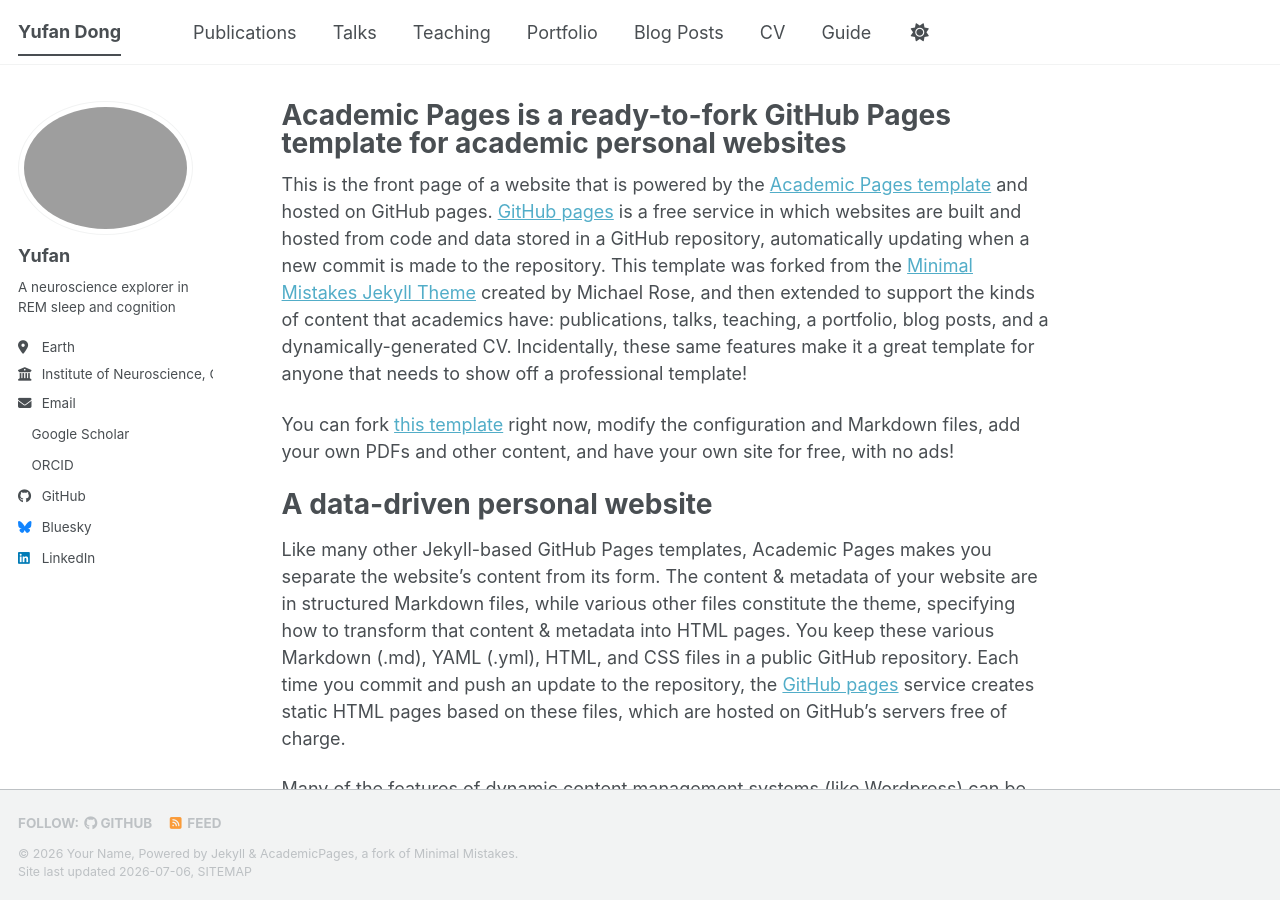
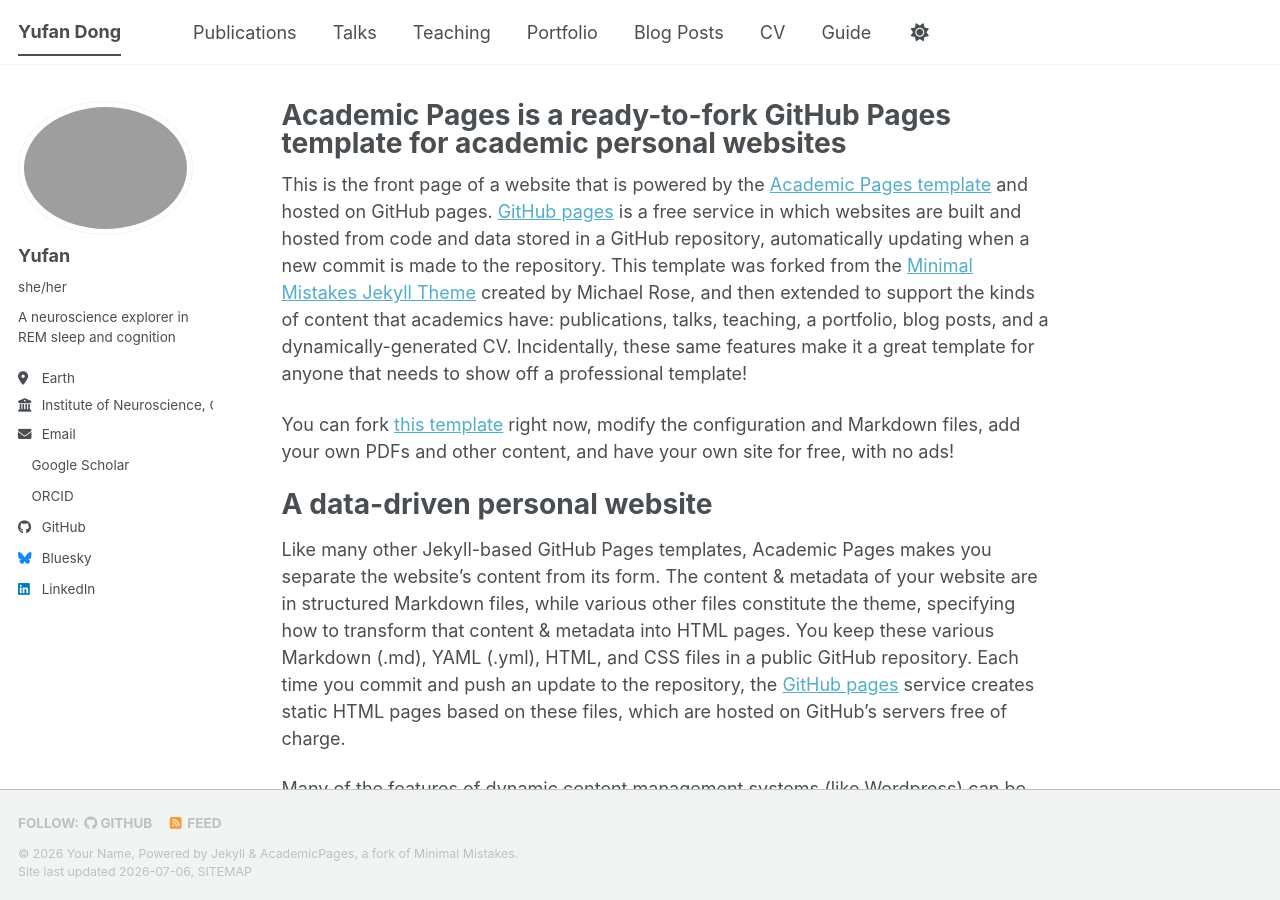
Before and after one commit to Yoyo666222/yufandong.github.io, a Jekyll site: the page built from _pages/about.md, in a window 1280 px wide and 900 px high. Built offline with Jekyll 4.4.1, drawn with Linux system fonts in a browser that asks for light colours; a style sheet for code colours, icons or effects is not loaded.

Commit message:
Update _config.yml

```diff
--- a/_config.yml
+++ b/_config.yml
@@ -23,9 +23,9 @@ repository               : "yufandong.github.io"
 #               Additional customization can be done by editing /_includes/author-profile.html
 author:
   # Biographic information
-  avatar           : "profile.png"
+  avatar           : "/images/profile.png"
   name             : "Yufan"
-  pronouns         : # example: "she/her"
+  pronouns         : "she/her"
   bio              : "A neuroscience explorer in REM sleep and cognition"
   location         : "Earth"
   employer         : "Institute of Neuroscience, Chinese Academy of Sciences"
```
